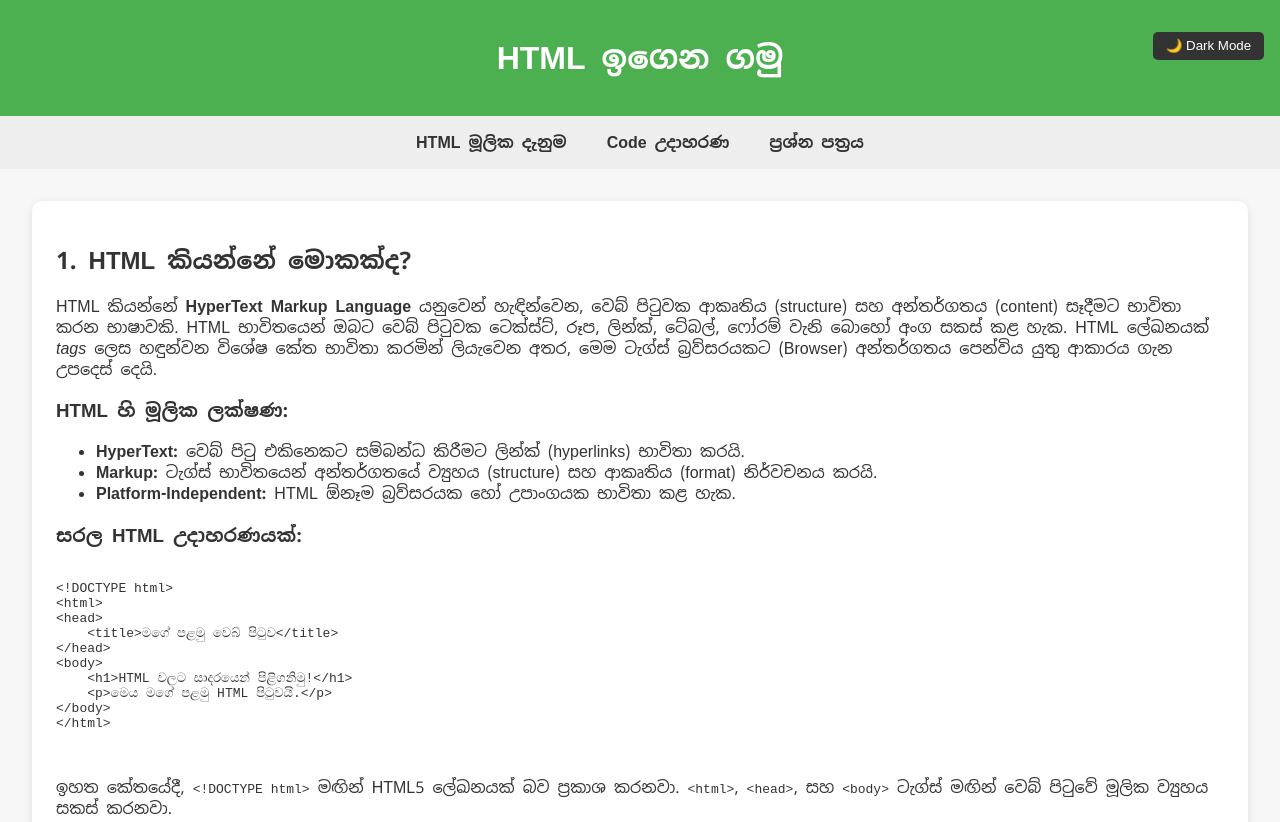
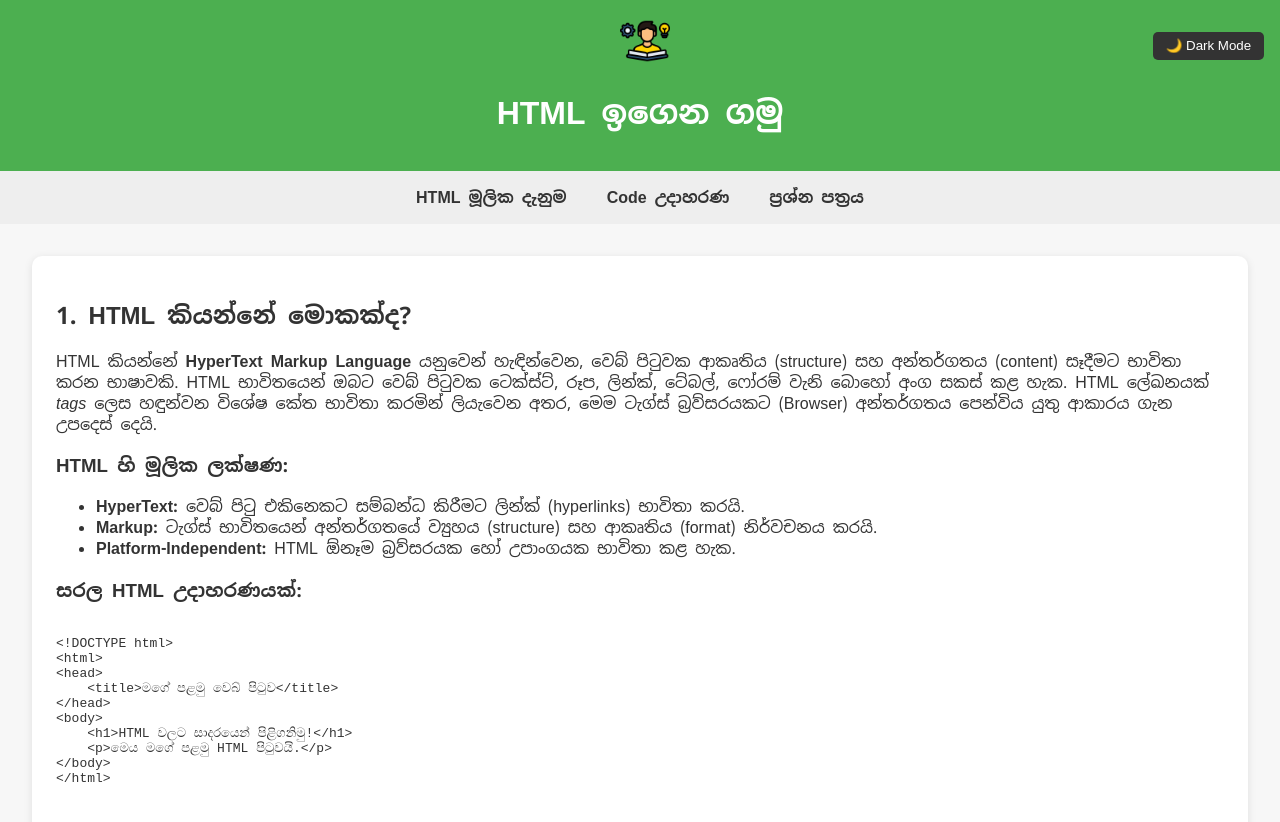
Before and after one commit to YasiruLR/Learn-App, a plain HTML site: page index.html in a window 1280 px wide. Shown: the top 822 px of the page. Drawn offline with Linux system fonts and the light colour scheme; a script that the page names is missing.

Commit message:
add new logo css

```diff
--- a/index.html
+++ b/index.html
@@ -9,6 +9,7 @@
 </head>
 <body>
     <header>
+        <img src="assects/logo.png" alt="logo" >
     <h1>HTML ඉගෙන ගමු </h1>
     <button onclick="toggleDarkMode()">🌙 Dark Mode</button>
   </header>
@@ -105,7 +106,7 @@
   </main>
 
   <footer>
-    <p>&copy; 2025 Yasiru Lakshan | Learn HTML in Sinhala 🇱🇰</p>
+    <p>&copy; 2025 Yasiru Lakshan  | Learn Box 🇱🇰</p>
   </footer>
 
     <script src="index.js"></script>
--- a/style.css
+++ b/style.css
@@ -13,6 +13,12 @@ header {
   padding: 1rem;
   text-align: center;
   position: relative;
+}
+header img {
+  width: 50px;
+  height: auto;
+  position: relative;
+  left: 5px;
 }
 
 header button {
```
